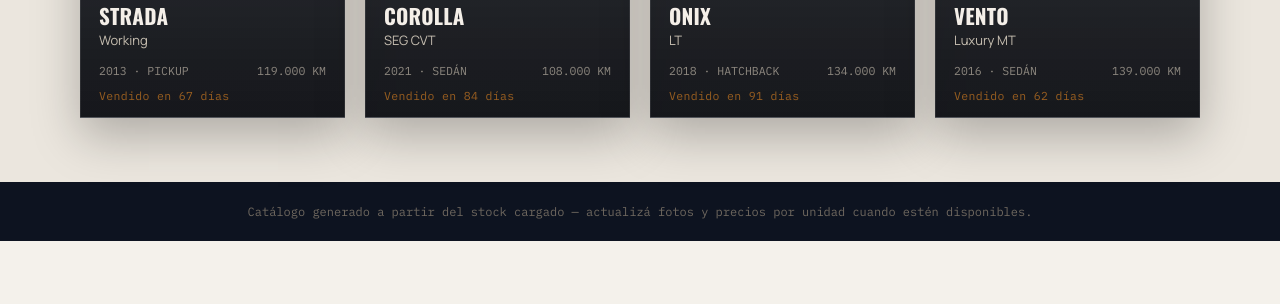
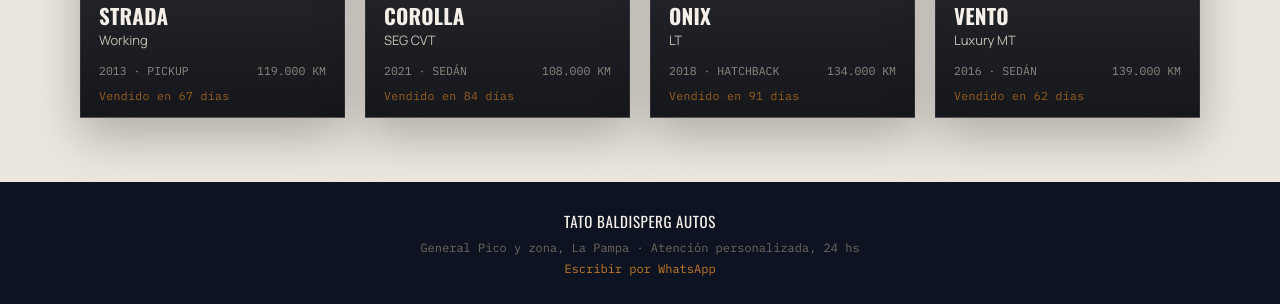
Before and after one commit to tatobaldisperg-code/tato-baldisperg-autos, a plain HTML site: page index.html in a window 1280 px wide. Shown: the part 9819-10123 px from the top of the page. Before the commit the page ends 10060 px from the top, so only its background shows below. Drawn offline with nearby package versions, Linux system fonts and the light colour scheme; no server answers.

Commit message:
Add files via upload

```diff
--- a/index.html
+++ b/index.html
@@ -929,9 +929,20 @@
     color:#6f685f;
     font-size:12px;
     text-align:center;
-    padding:22px;
-    font-family:'IBM Plex Mono', monospace;
-  }
+    padding:28px 22px;
+    font-family:'IBM Plex Mono', monospace;
+  }
+  .footer-brand{
+    font-family:'Oswald', sans-serif;
+    text-transform:uppercase;
+    letter-spacing:0.04em;
+    font-size:15px;
+    color:#f4efe8;
+    margin-bottom:8px;
+  }
+  .footer-line{margin-top:6px;}
+  .footer-line a{color:var(--amber);text-decoration:none;}
+  .footer-line a:hover{text-decoration:underline;}
 
   /* ---------- TOPBAR ---------- */
   .topbar{
@@ -1481,7 +1492,9 @@
 </div>
 
 <footer>
-  Catálogo generado a partir del stock cargado — actualizá fotos y precios por unidad cuando estén disponibles.
+  <div class="footer-brand">Tato Baldisperg Autos</div>
+  <div class="footer-line">General Pico y zona, La Pampa · Atención personalizada, 24 hs</div>
+  <div class="footer-line"><a href="https://wa.me/5492302669089" target="_blank" rel="noopener">Escribir por WhatsApp</a></div>
 </footer>
 
 <script>
```
